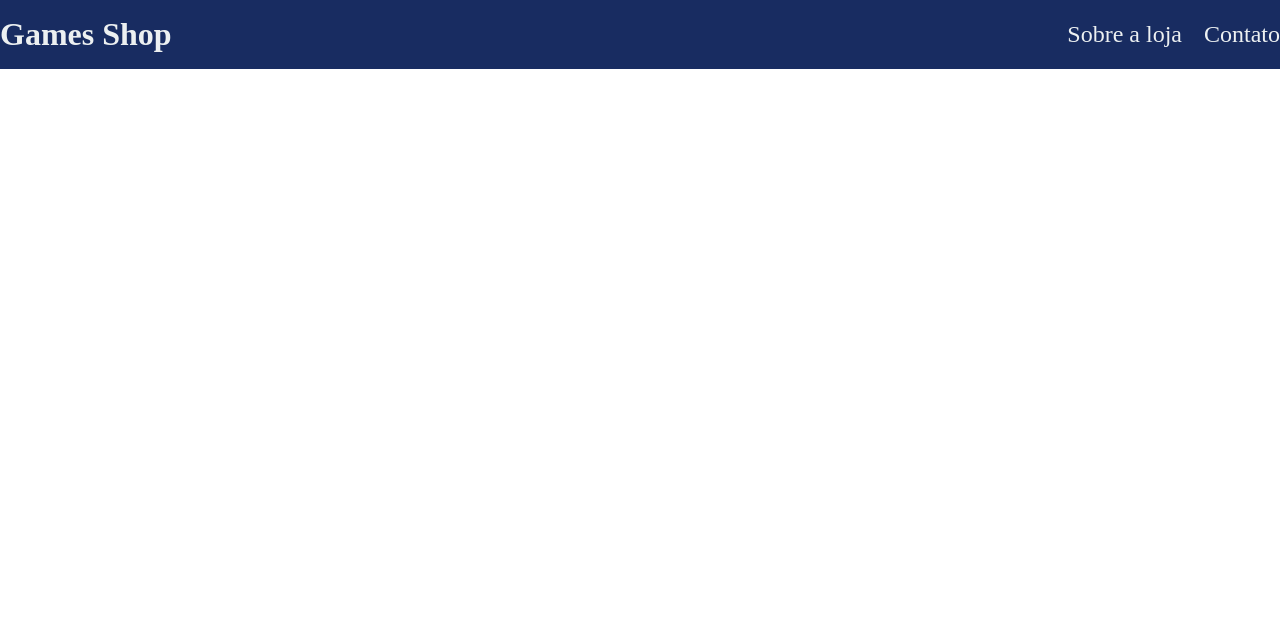
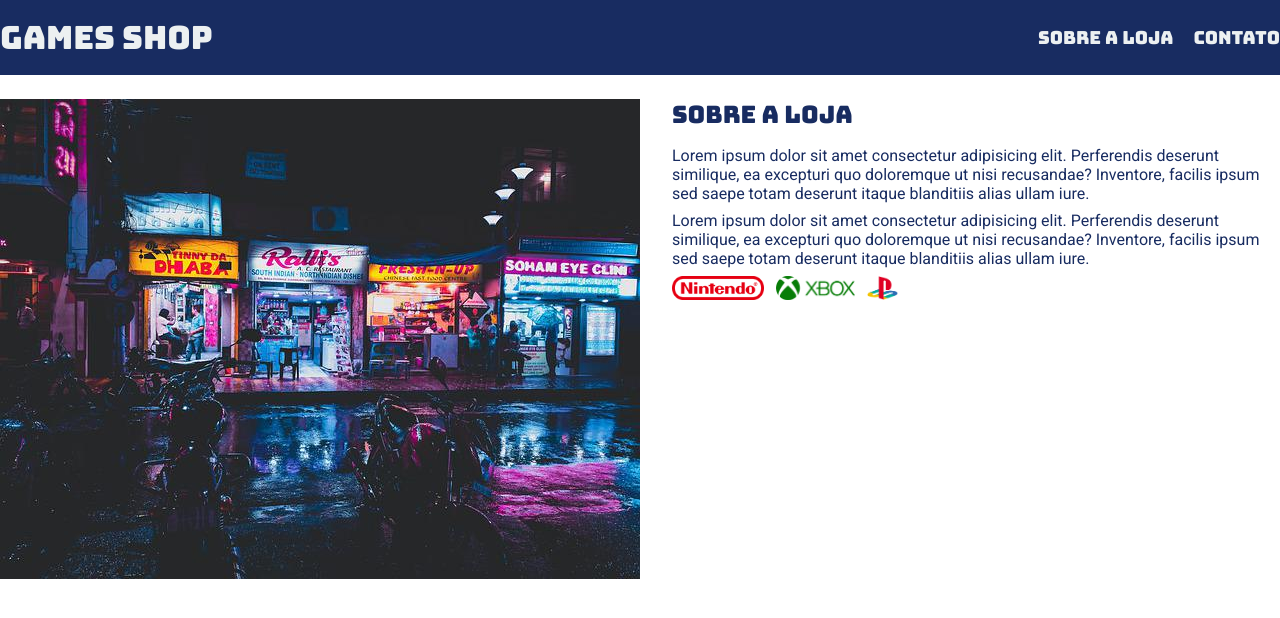
Before and after one commit to hlp-leonardo/ebac-projeto1, a plain HTML site: page index.html in a window 1280 px wide. Drawn offline with Linux system fonts and the light colour scheme.

Commit message:
Criando seção 'sobre'

```diff
--- a/index.html
+++ b/index.html
@@ -1,11 +1,16 @@
 <!DOCTYPE html>
 <html lang="pt-br">
+
 <head>
     <meta charset="UTF-8">
     <meta name="viewport" content="width=device-width, initial-scale=1.0">
     <title>Games Shop - A sua loja de games</title>
     <link rel="stylesheet" href="./main.css">
+    <link rel="preconnect" href="https://fonts.googleapis.com">
+    <link rel="preconnect" href="https://fonts.gstatic.com" crossorigin>
+    <link href="https://fonts.googleapis.com/css2?family=Bungee&family=Roboto&display=swap" rel="stylesheet">
 </head>
+
 <body>
     <header>
         <div class="container">
@@ -22,5 +27,31 @@
             </nav>
         </div>
     </header>
+    <section>
+        <div class="container">
+            <img class="storefront" src="./images/loja.jpg" alt="Fachada da loja Games Shop">
+            <div>
+                <h2>Sobre a loja</h2>
+                <p>
+                    Lorem ipsum dolor sit amet consectetur adipisicing elit.
+                    Perferendis deserunt similique, ea excepturi quo doloremque
+                    ut nisi recusandae? Inventore, facilis ipsum sed saepe totam
+                    deserunt itaque blanditiis alias ullam iure.
+                </p>
+                <p>
+                    Lorem ipsum dolor sit amet consectetur adipisicing elit.
+                    Perferendis deserunt similique, ea excepturi quo doloremque
+                    ut nisi recusandae? Inventore, facilis ipsum sed saepe totam
+                    deserunt itaque blanditiis alias ullam iure.
+                </p>
+                <ul class="brands-list">
+                    <li><img src="./images/nintendo.png" alt="Nintendo"></li>
+                    <li><img src="./images/xbox.png" alt="Xbox"></li>
+                    <li><img src="./images/playstation.png" alt="Playstation"></li>
+                </ul>
+            </div>
+        </div>
+    </section>
 </body>
+
 </html>
--- a/main.css
+++ b/main.css
@@ -2,6 +2,15 @@
     margin: 0;
     padding: 0;
     box-sizing: border-box;
+}
+
+body {
+    font-family: "Roboto", sans-serif;
+}
+
+header,
+section h2 {
+    font-family: "Bungee", sans-serif;
 }
 
 header {
@@ -10,10 +19,15 @@ header {
     color: #ecf0f1;
 }
 
+header h1,
+section h2 {
+    font-weight: normal;
+}
+
 header nav li {
     display: inline;
     margin-left: 16px;
-    font-size: 24px;
+    font-size: 18px;
 }
 
 header nav li a {
@@ -27,8 +41,42 @@ header nav li a {
     margin: 0 auto;
 }
 
-header .container {
+header .container,
+section .container {
     display: flex;
     align-items: center;
     justify-content: space-between;
 }
+
+.brands-list img {
+    height: 24px;
+}
+
+.brands-list li {
+    display: inline;
+    margin-right: 8px;
+}
+
+section .container {
+    align-items: flex-start;
+}
+
+section {
+    padding: 24px 0;
+}
+
+section h2 {
+    margin-bottom: 16px;
+}
+
+section {
+    color: #182C61;
+}
+
+section p {
+    margin-bottom: 8px;
+}
+
+.storefront {
+    margin-right: 32px;
+}
```
